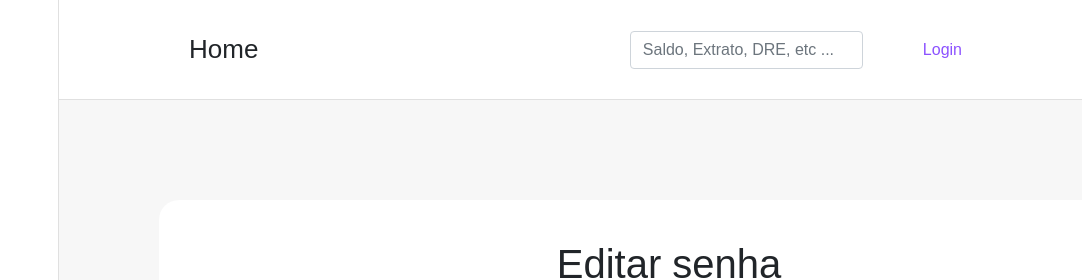
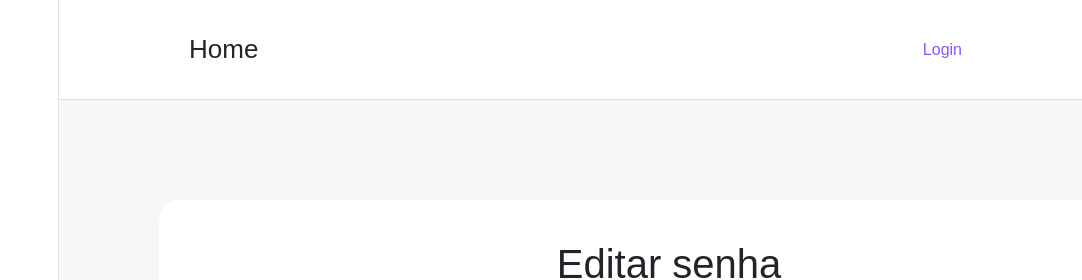
Before and after one commit to davicstro/Editar_senha, a plain HTML site: page index.html in a window 1280 px wide. Shown: the top 280 px of the page, 198-1280 px from the left. Drawn offline with nearby package versions, Linux system fonts and the light colour scheme; a web font is replaced by a local one.

Commit message:
pronta novamente

```diff
--- a/index.html
+++ b/index.html
@@ -30,13 +30,6 @@
           <div class="itens">
             <h1>Home</h1>
             <div class="buttons-right">
-              <input
-                type="search"
-                class="form-control rounded"
-                placeholder="Saldo, Extrato, DRE, etc ..."
-                aria-label="Search"
-                aria-describedby="search-addon"
-              />
               <a class="login" href="#" style="color: #8c52ff">Login</a>
             </div>
           </div>
```
